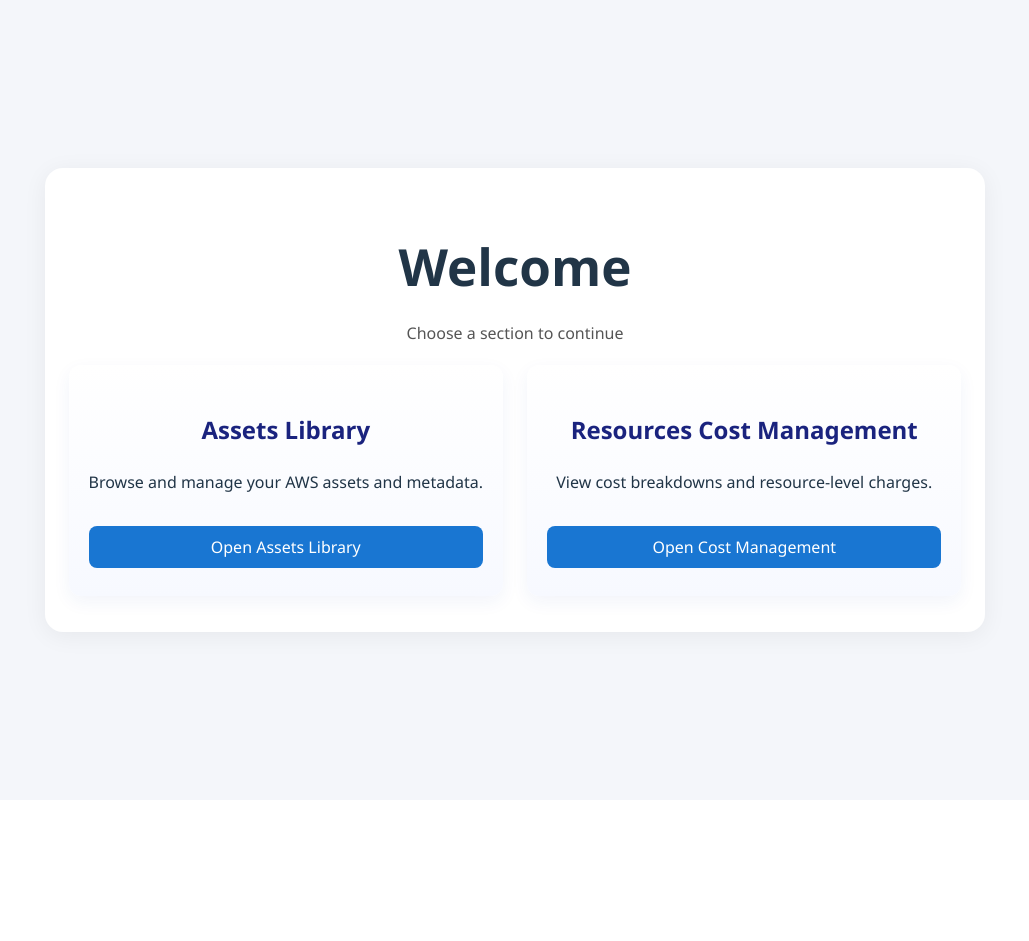
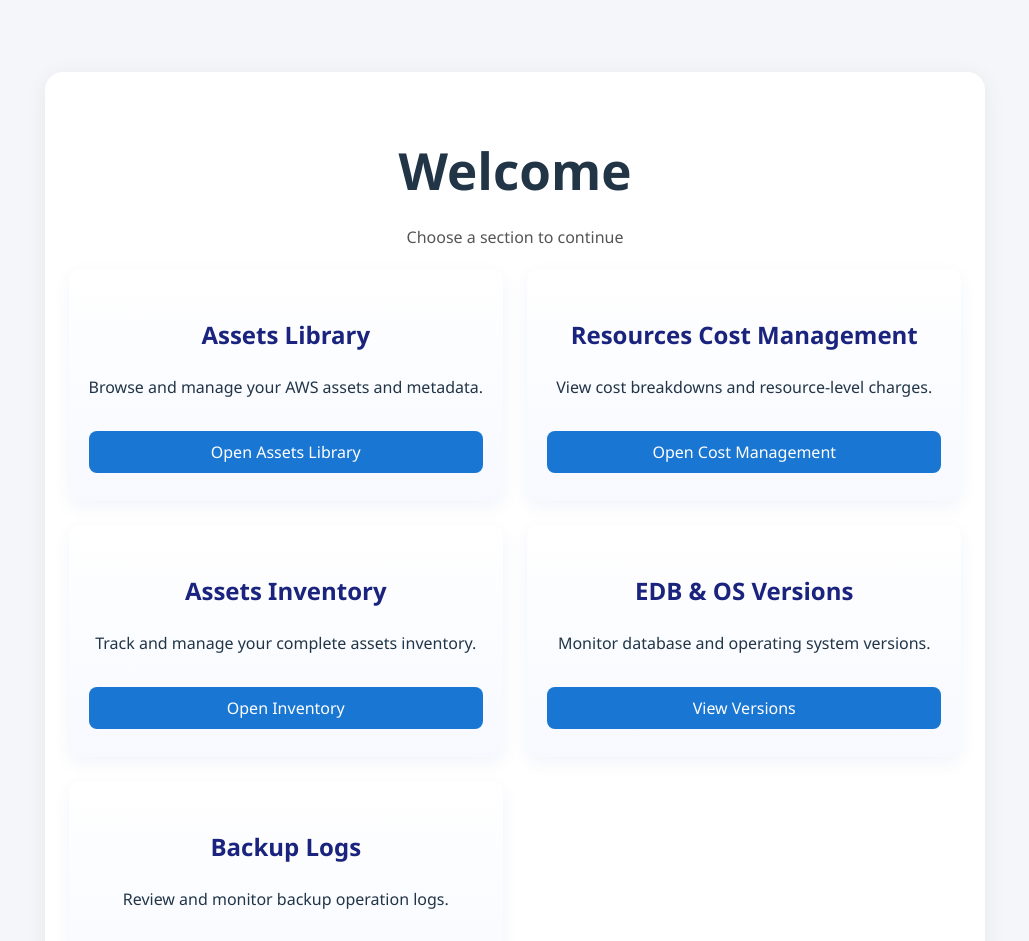
Before and after one commit to Dilusha-9807/AWS-Asset-Library, a React (Vite) app in the folder Front-end/: page / in a window 1280 px wide. Shown: the top 941 px of the page, without its empty margins (125-1154 px from the left). Before the commit the page ends 800 px from the top, so only its background shows below. Built offline with nearby package versions, Linux system fonts and the light colour scheme.

Commit message:
Added  Assets inventory, EDB & OS version and Backup log pages

```diff
--- a/Front-end/src/App.jsx
+++ b/Front-end/src/App.jsx
@@ -4,6 +4,9 @@ import './App.css';
 import Home from './pages/Home';
 import AssetsLibrary from './pages/EC2_S3_DETAILS/AssetsLibrary';
 import CostDashboard from './pages/COST_MANAGEMENT/CostDashboard';
+import AssetsInventory from './pages/ASSETS_INVENTORY/AssetsInventory';
+import EdbOsVersions from './pages/EDB_OS_VERSIONS/EdbOsVersions';
+import BackupLogs from './pages/BACKUP_LOGS/BackupLogs';
 
 function App() {
   const [view, setView] = useState('home');
@@ -11,8 +14,11 @@ function App() {
   return (
     <div>
       {view === 'home' && <Home onGoTo={(v) => setView(v)} />}
-  {view === 'costs' && <CostDashboard onBack={() => setView('home')} />}
-  {view === 'assets' && <AssetsLibrary onBack={() => setView('home')} />}
+      {view === 'costs' && <CostDashboard onBack={() => setView('home')} />}
+      {view === 'assets' && <AssetsLibrary onBack={() => setView('home')} />}
+      {view === 'inventory' && <AssetsInventory onBack={() => setView('home')} />}
+      {view === 'versions' && <EdbOsVersions onBack={() => setView('home')} />}
+      {view === 'backups' && <BackupLogs onBack={() => setView('home')} />}
     </div>
   );
 }
--- /dev/null
+++ b/Front-end/src/pages/ASSETS_INVENTORY/AssetsInventory.jsx
@@ -0,0 +1,15 @@
+import React from 'react';
+import '../../App.css';
+
+export default function AssetsInventory({ onBack }) {
+  return (
+    <div className="dashboard-container">
+      <button className="back-btn" onClick={onBack}>← Back to list</button>
+      <h1>Assets Inventory</h1>
+      <div className="content-section">
+        <p>Assets inventory management interface will be implemented here.</p>
+        {/* TODO: Implement assets inventory management interface */}
+      </div>
+    </div>
+  );
+}
--- /dev/null
+++ b/Front-end/src/pages/BACKUP_LOGS/BackupLogs.jsx
@@ -0,0 +1,15 @@
+import React from 'react';
+import '../../App.css';
+
+export default function BackupLogs({ onBack }) {
+  return (
+    <div className="dashboard-container">
+      <button className="back-btn" onClick={onBack}>← Back to list</button>
+      <h1>Backup Logs</h1>
+      <div className="content-section">
+        <p>Backup logs monitoring interface will be implemented here.</p>
+        {/* TODO: Implement backup logs monitoring interface */}
+      </div>
+    </div>
+  );
+}
--- /dev/null
+++ b/Front-end/src/pages/EDB_OS_VERSIONS/EdbOsVersions.jsx
@@ -0,0 +1,15 @@
+import React from 'react';
+import '../../App.css';
+
+export default function EdbOsVersions({ onBack }) {
+  return (
+    <div className="dashboard-container">
+      <button className="back-btn" onClick={onBack}>← Back to list</button>
+      <h1>EDB & OS Versions</h1>
+      <div className="content-section">
+        <p>EDB and Operating System versions dashboard will be implemented here.</p>
+        {/* TODO: Implement EDB and OS versions tracking interface */}
+      </div>
+    </div>
+  );
+}
--- a/Front-end/src/pages/Home.jsx
+++ b/Front-end/src/pages/Home.jsx
@@ -18,6 +18,24 @@ export default function Home({ onGoTo }) {
           <p>View cost breakdowns and resource-level charges.</p>
           <button className="home-cta">Open Cost Management</button>
         </section>
+
+        <section className="home-card" onClick={() => onGoTo('inventory')} role="button" tabIndex={0}>
+          <h2>Assets Inventory</h2>
+          <p>Track and manage your complete assets inventory.</p>
+          <button className="home-cta">Open Inventory</button>
+        </section>
+
+        <section className="home-card" onClick={() => onGoTo('versions')} role="button" tabIndex={0}>
+          <h2>EDB & OS Versions</h2>
+          <p>Monitor database and operating system versions.</p>
+          <button className="home-cta">View Versions</button>
+        </section>
+
+        <section className="home-card" onClick={() => onGoTo('backups')} role="button" tabIndex={0}>
+          <h2>Backup Logs</h2>
+          <p>Review and monitor backup operation logs.</p>
+          <button className="home-cta">View Backup Logs</button>
+        </section>
       </div>
     </div>
   );
```
